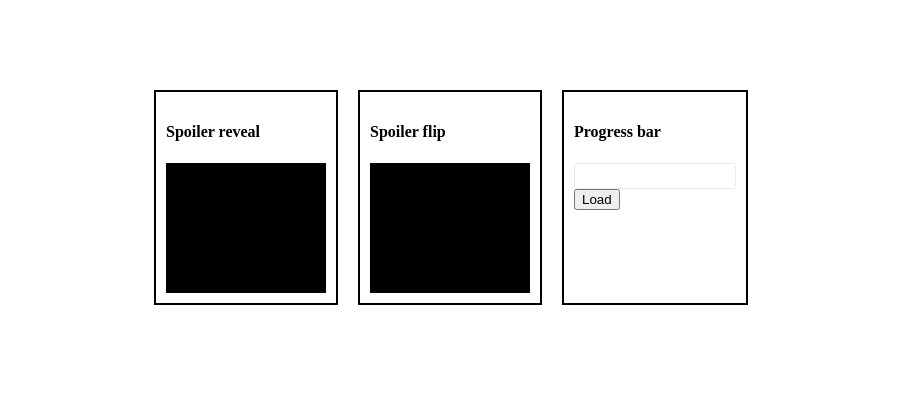
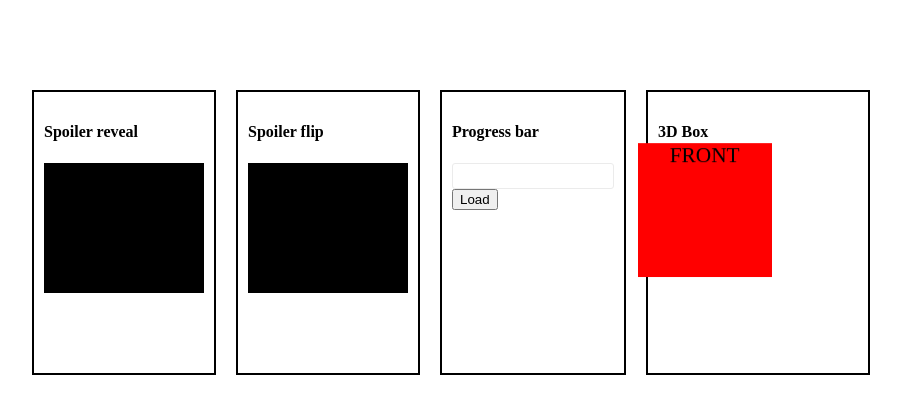
Before and after one commit to nswarr/css3-animations, a website: page public/demo.html in a window 1280 px wide. Shown: the whole page, without its empty margins (189-1090 px from the left). Drawn offline with Linux system fonts and the light colour scheme.

Commit message:
Almost have spinning box

```diff
--- a/public/demo.css
+++ b/public/demo.css
@@ -113,15 +113,66 @@
 }
 
 @-webkit-keyframes fill-to-right {
-    10% {
-        width:10%;
-    }
-
-    40% {
-        width:40%;
-    }
-
-    100% {
+    to {
         width: 100%;
     }
 }
+
+#threeD-viewport {
+    -webkit-perspective: 200;
+    -webkit-perspective-origin-x: 50%;
+    -webkit-perspective-origin-y: 50%;
+    position: relative;
+    width:200px;
+    height:200px;
+    margin: 0px auto;
+}
+
+#threeD-container {
+    -webkit-transform-style: preserve-3d;
+    width:100px;
+    height:100px;
+}
+
+#threeD-container:hover {
+    -webkit-animation: box-rotate 3s;
+}
+
+.threeD-box {
+    position: absolute;
+    width:100px;
+    height:100px;
+    top:10px;
+    left:10px;
+    text-align: center;
+}
+
+.box-front {
+    background-color:red;
+    -webkit-transform:translateZ(50px);
+}
+
+.box-right {
+    background-color:blue;
+    -webkit-transform:rotateY(90deg) translateZ(50px);
+}
+
+.box-back {
+    background-color:green;
+    -webkit-transform:rotateY(180deg) translateZ(50px);
+}
+
+.box-left {
+    background-color:yellow;
+    -webkit-transform:rotateY(270deg) translateZ(50px);
+}
+
+@-webkit-keyframes box-rotate {
+    from {
+        -webkit-transform:rotateY(0deg);
+    }
+
+    to {
+        -webkit-transform:rotateY(360deg);
+    }
+}
--- a/public/demo.html
+++ b/public/demo.html
@@ -30,6 +30,18 @@
     <button id="progress-bar-btn">Load</button>
 </section>
 
+<section>
+    <h4>3D Box</h4>
+    <div id="threeD-viewport">
+        <div id="threeD-container">
+            <div class="threeD-box box-front">FRONT</div>
+            <div class="threeD-box box-right">RIGHT</div>
+            <div class="threeD-box box-back">BACK</div>
+            <div class="threeD-box box-left">LEFT</div>
+        </div>
+    </div>
+</section>
+
 
 <script type="text/javascript">
     progressBar = $('#progress-bar');
--- a/public/transforms.css
+++ b/public/transforms.css
@@ -39,7 +39,6 @@ label {
 
 img {
     margin: 0px 50px;
-    z-index: 1;
     transition: -webkit-transform 0.5s, -webkit-perspective 0.5s;
     -webkit-transform-origin: 50% 50%;
 }
```
